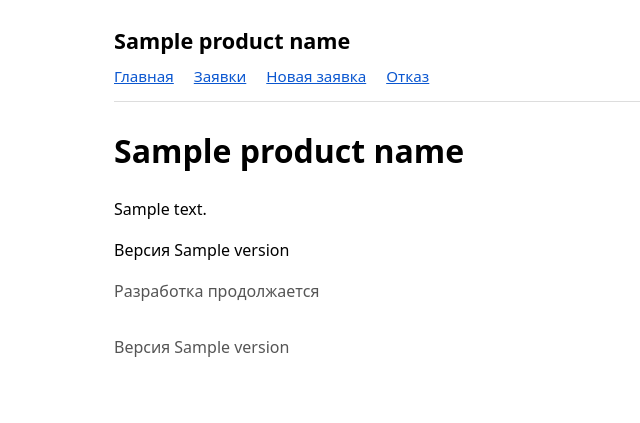
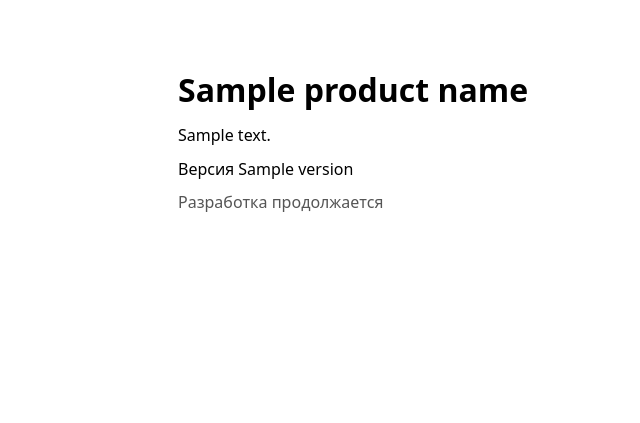
Before and after one commit to ksushka2/APAHOVA_MispisitLabs, a Django app: template core/templates/core/home.html in a window 1280 px wide. Shown: the top 423 px of the page, without its empty margins (142-782 px from the left). Run offline with Django 4.2, Linux system fonts and the light colour scheme; the template is opened without the code that fills it: most values are stand-ins (such as "Sample title", 1, 10 or a date in 2020).

Commit message:
page home edited aaaaaaaaaaa

```diff
--- a/core/templates/core/home.html
+++ b/core/templates/core/home.html
@@ -1,8 +1,26 @@
-{% extends "core/base.html" %}
-{% block title %}Главная — {{ product_name }}{% endblock %}
-{% block content %}
-<h1>{{ product_name }}</h1>
-<p>{{ description }}</p>
-<p>Версия {{ version }}</p>
-<p class="muted">Разработка продолжается</p>
-{% endblock %}
+<!DOCTYPE html>
+<html lang="ru">
+<head>
+    <meta charset="utf-8">
+    <meta name="viewport" content="width=device-width, initial-scale=1">
+    <title>{{ product_name }}</title>
+    <style>
+        body {
+            font-family: system-ui, sans-serif;
+            max-width: 40rem;
+            margin: 4rem auto;
+            padding: 0 1rem;
+            line-height: 1.6;
+        }
+        h1 { margin-bottom: 0.25rem; }
+        p { margin: 0.5rem 0; }
+        .muted { color: #555; }
+    </style>
+</head>
+<body>
+    <h1>{{ product_name }}</h1>
+    <p>{{ description }}</p>
+    <p>Версия {{ version }}</p>
+    <p class="muted">Разработка продолжается</p>
+</body>
+</html>
```
